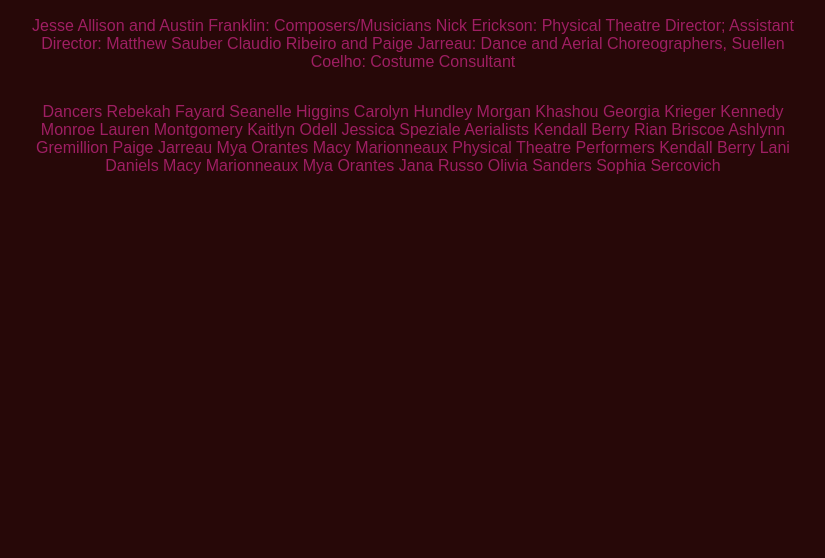
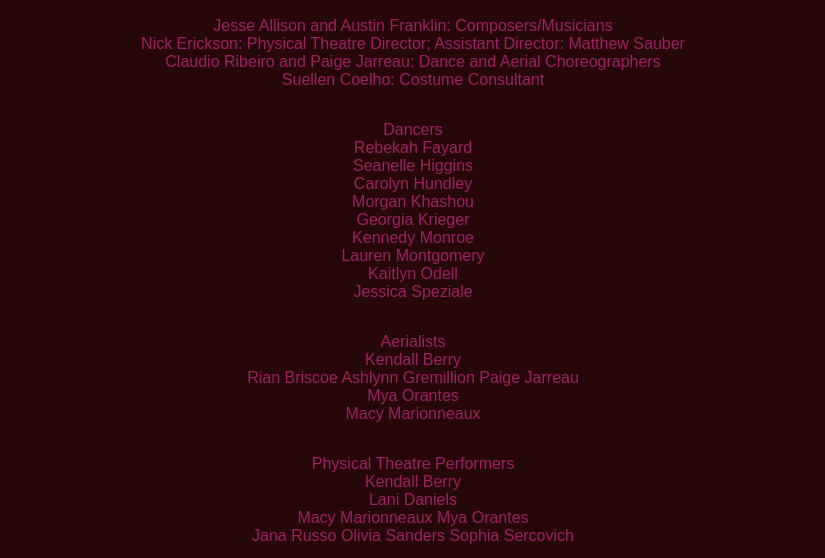
Before and after one commit to jtallison/ethereal-groves, a website: page public/index.html in a window 1280 px wide. Shown: the part 949-1507 px from the top of the page, without its empty margins (227-1052 px from the left). Before the commit the page ends 1140 px from the top, so only its background shows below. Drawn offline with nearby package versions, Linux system fonts and the light colour scheme; grey boxes are pictures that could not be loaded; a script that the page names is missing; a web font is replaced by a local one.

Commit message:
Update domain and name list

```diff
--- a/public/index.html
+++ b/public/index.html
@@ -83,18 +83,21 @@
             <line style="fill:none;stroke:#4D4D4D;stroke-width:18;stroke-miterlimit:10;" x1="30" y1="40" x2="610" y2="40" />
           </svg>
         </div>
-          <p> Jesse Allison and Austin Franklin: Composers/Musicians
-            Nick Erickson: Physical Theatre Director; Assistant Director: Matthew Sauber Claudio Ribeiro and Paige Jarreau: Dance and Aerial Choreographers, Suellen Coelho: Costume Consultant</p>
-          <p>Dancers
-            Rebekah Fayard Seanelle Higgins Carolyn Hundley Morgan Khashou Georgia Krieger Kennedy Monroe Lauren Montgomery Kaitlyn Odell Jessica Speziale
-            Aerialists
-            Kendall Berry
-            Rian Briscoe Ashlynn Gremillion Paige Jarreau
-            Mya Orantes
+          <p> Jesse Allison and Austin Franklin: Composers/Musicians<br />
+            Nick Erickson: Physical Theatre Director; Assistant Director: Matthew Sauber <br />
+            Claudio Ribeiro and Paige Jarreau: Dance and Aerial Choreographers<br />
+            Suellen Coelho: Costume Consultant</p>
+          <p>Dancers<br />
+            Rebekah Fayard<br /> Seanelle Higgins<br /> Carolyn Hundley<br /> Morgan Khashou<br /> Georgia Krieger<br /> Kennedy Monroe<br /> Lauren Montgomery<br /> Kaitlyn Odell<br /> Jessica Speziale
+          </p><p>Aerialists<br />
+            Kendall Berry<br />
+            Rian Briscoe Ashlynn Gremillion Paige Jarreau<br />
+            Mya Orantes<br />
             Macy Marionneaux
-            Physical Theatre Performers Kendall Berry
-            Lani Daniels
-            Macy Marionneaux Mya Orantes
+          </p><p>Physical Theatre Performers<br />
+            Kendall Berry<br />
+            Lani Daniels<br />
+            Macy Marionneaux Mya Orantes<br />
             Jana Russo Olivia Sanders Sophia Sercovich</p>
       </div>
     </div>
```
Also changed, not shown: .qovery.yml.
